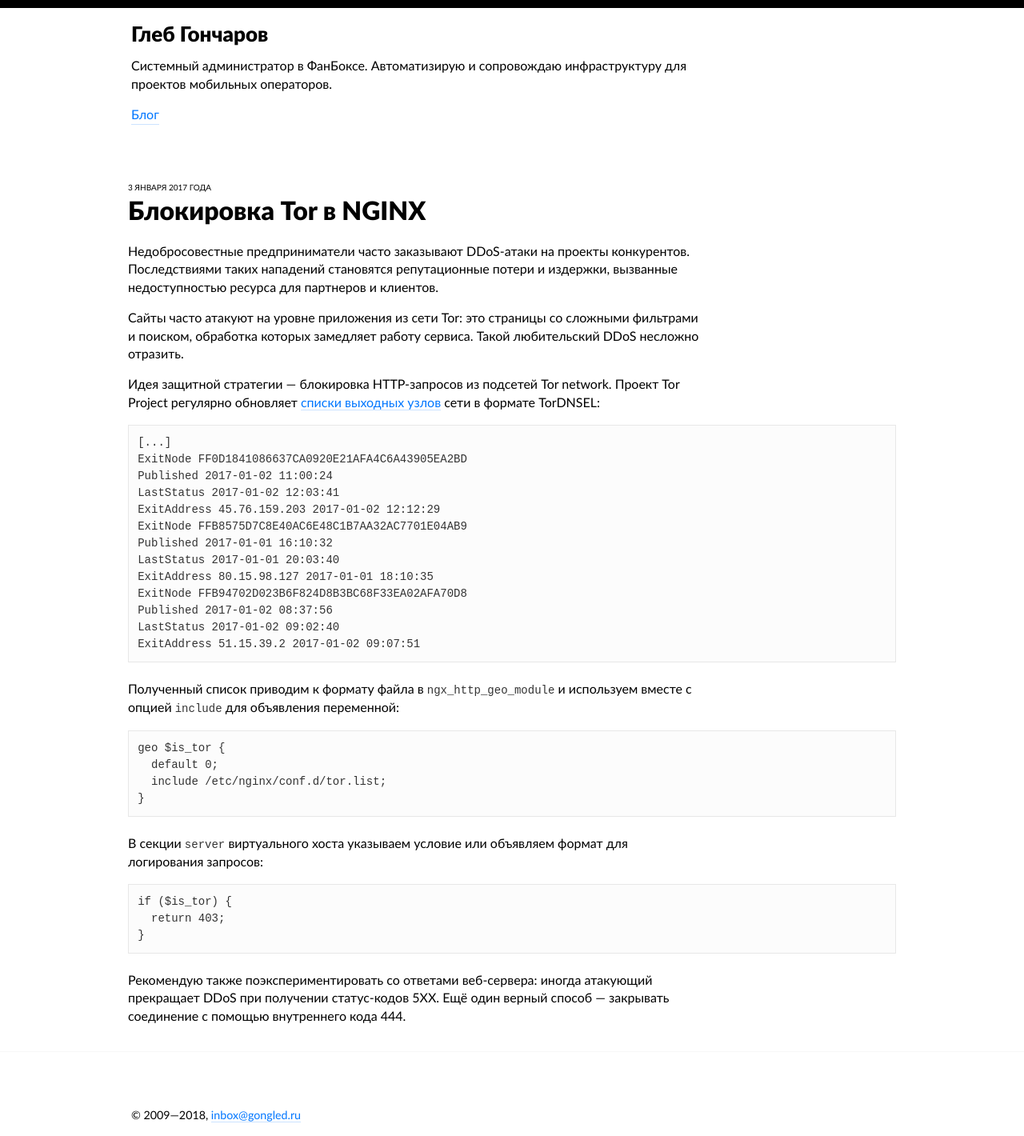
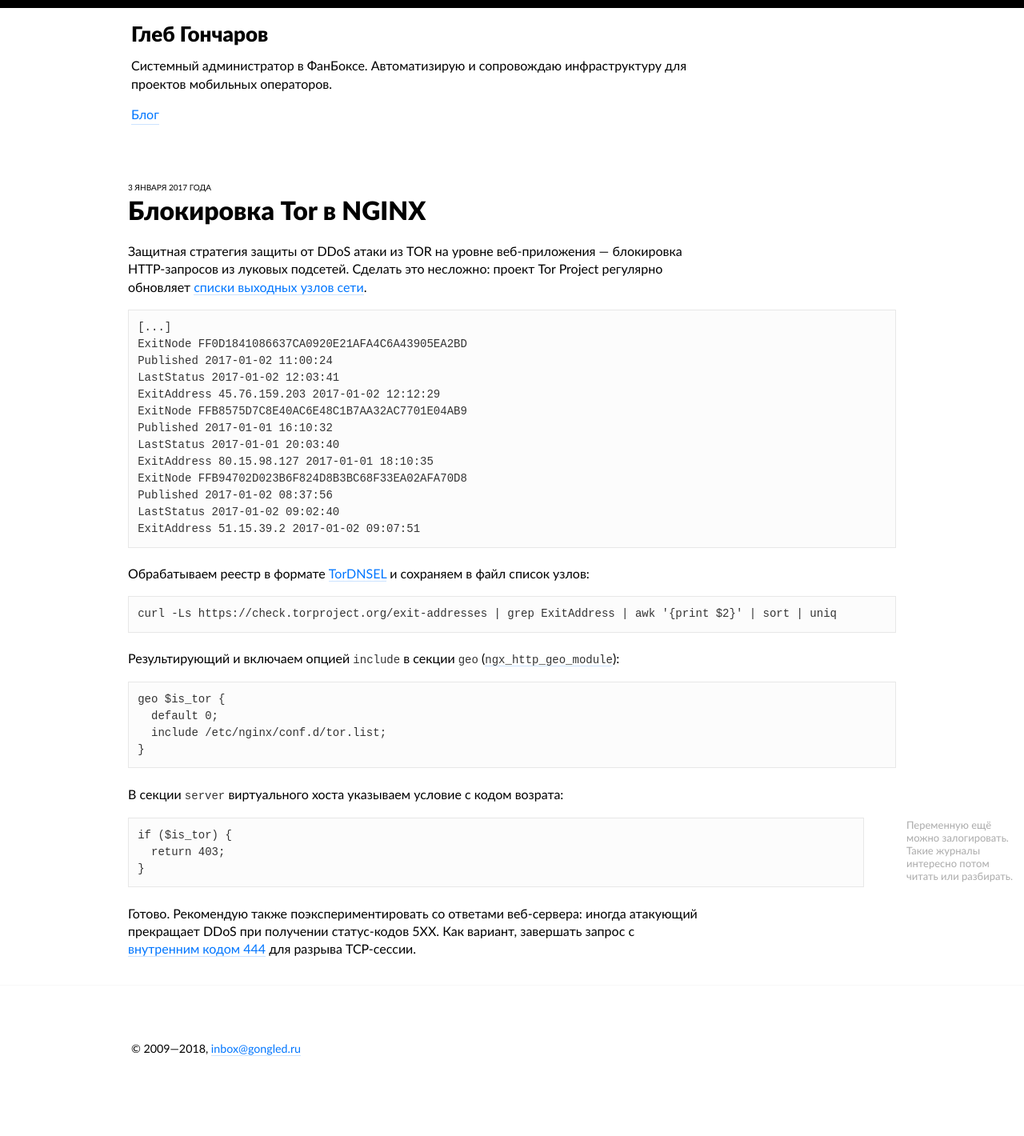
Before and after one commit to gongled/homepage, a Jekyll site: the page built from _posts/2017-01-03-how-to-block-tor-network-in-nginx.md, in a window 1280 px wide. Shown: the whole page at 80% size. Built offline with Jekyll 4.4.1, drawn with Linux system fonts in a browser that asks for light colours; after the commit the page ends 1337 px from its top, so only the background shows below that.

Commit message:
Improve aside right block

````diff
--- a/_posts/2017-01-03-how-to-block-tor-network-in-nginx.md
+++ b/_posts/2017-01-03-how-to-block-tor-network-in-nginx.md
@@ -3,11 +3,7 @@ title: Блокировка Tor в NGINX
 updated: 2017-01-03
 ---
 
-Недобросовестные предприниматели часто заказывают DDoS-атаки на проекты конкурентов. Последствиями таких нападений становятся репутационные потери и издержки, вызванные недоступностью ресурса для партнеров и клиентов.
-
-Сайты часто атакуют на уровне приложения из сети Tor: это страницы со сложными фильтрами и поиском, обработка которых замедляет работу сервиса. Такой любительский DDoS несложно отразить.
-
-Идея защитной стратегии — блокировка HTTP-запросов из подсетей Tor network. Проект Tor Project регулярно обновляет [списки выходных узлов](https://check.torproject.org/exit-addresses) сети в формате TorDNSEL:
+Защитная стратегия защиты от DDoS атаки из TOR на уровне веб-приложения — блокировка HTTP-запросов из луковых подсетей. Сделать это несложно: проект Tor Project регулярно обновляет [списки выходных узлов сети](https://check.torproject.org/exit-addresses).
 
 ```
 [...]
@@ -25,7 +21,13 @@ LastStatus 2017-01-02 09:02:40
 ExitAddress 51.15.39.2 2017-01-02 09:07:51
 ```
 
-Полученный список приводим к формату файла в `ngx_http_geo_module` и используем вместе с опцией `include` для объявления переменной:
+Обрабатываем реестр в формате [TorDNSEL](https://www.torproject.org/projects/tordnsel.html.en) и сохраняем в файл список узлов:
+
+```
+curl -Ls https://check.torproject.org/exit-addresses | grep ExitAddress | awk '{print $2}' | sort | uniq
+```
+
+Результирующий и включаем опцией `include` в секции `geo` ([`ngx_http_geo_module`](http://nginx.org/ru/docs/http/ngx_http_geo_module.html)):
 
 ```
 geo $is_tor {
@@ -34,7 +36,10 @@ geo $is_tor {
 }
 ```
 
-В секции `server` виртуального хоста указываем условие или объявляем формат для логирования запросов:
+В секции `server` виртуального хоста указываем условие с кодом возрата:
+
+> Переменную ещё можно залогировать. Такие журналы интересно потом читать или разбирать.
+{:.aside-text-right}
 
 ```
 if ($is_tor) {
@@ -42,4 +47,4 @@ if ($is_tor) {
 }
 ```
 
-Рекомендую также поэкспериментировать со ответами веб-сервера: иногда атакующий прекращает DDoS при получении статус-кодов 5XX. Ещё один верный способ — закрывать соединение с помощью внутреннего кода 444.
+Готово. Рекомендую также поэкспериментировать со ответами веб-сервера: иногда атакующий прекращает DDoS при получении статус-кодов 5XX. Как вариант, завершать запрос с [внутренним кодом 444](http://nginx.org/ru/docs/http/request_processing.html#how_to_prevent_undefined_server_names) для разрыва TCP-сессии.
--- a/assets/css/blog.css
+++ b/assets/css/blog.css
@@ -834,7 +834,7 @@ blockquote.aside-text-right p {
   color: #ababab;
   width: 240px;
   height: auto;
-  margin-right: -240px;
+  margin-right: -280px;
   padding-left: 1em;
   float: right;
   -webkit-box-sizing: border-box;
@@ -1062,6 +1062,7 @@ img.aligncenter {
 
 @media screen and (max-width: 1380px) {
   blockquote.aside-text-right p {
+    font-size: 13px;
     width: 140px;
   }
 
````
